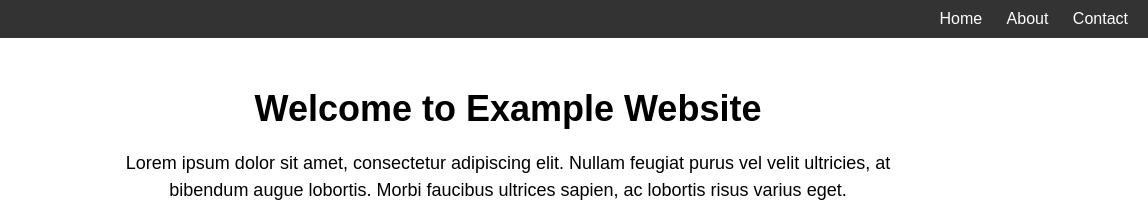
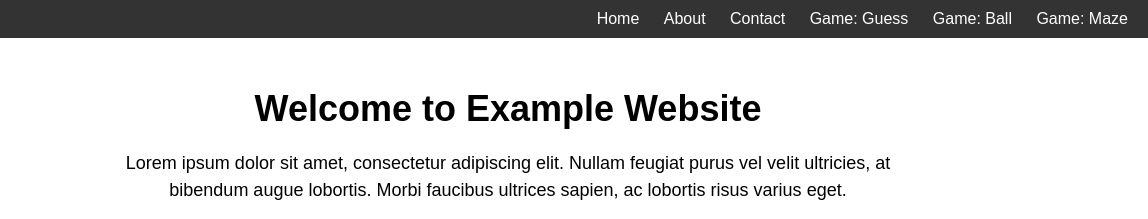
Before and after one commit to BjurhagerAI/bjurhagerai.github.io, a plain HTML site: page index.html in a window 1280 px wide. Shown: the top 219 px of the page, 132-1280 px from the left. Drawn offline with Linux system fonts and the light colour scheme.

Commit message:
Update index.html

```diff
--- a/index.html
+++ b/index.html
@@ -18,6 +18,9 @@
 				<li><a href="#">Home</a></li>
 				<li><a href="#">About</a></li>
 				<li><a href="#">Contact</a></li>
+				<li><a href="https://bjurhagerai.github.io/assets/guess/guess.html">Game: Guess</a></li>
+				<li><a href="https://bjurhagerai.github.io/assets/ball/ball.html">Game: Ball</a></li>
+				<li><a href="https://bjurhagerai.github.io/assets/maze/maze.html">Game: Maze</a></li>
 			</ul>
 		</nav>
 	</header>
```
